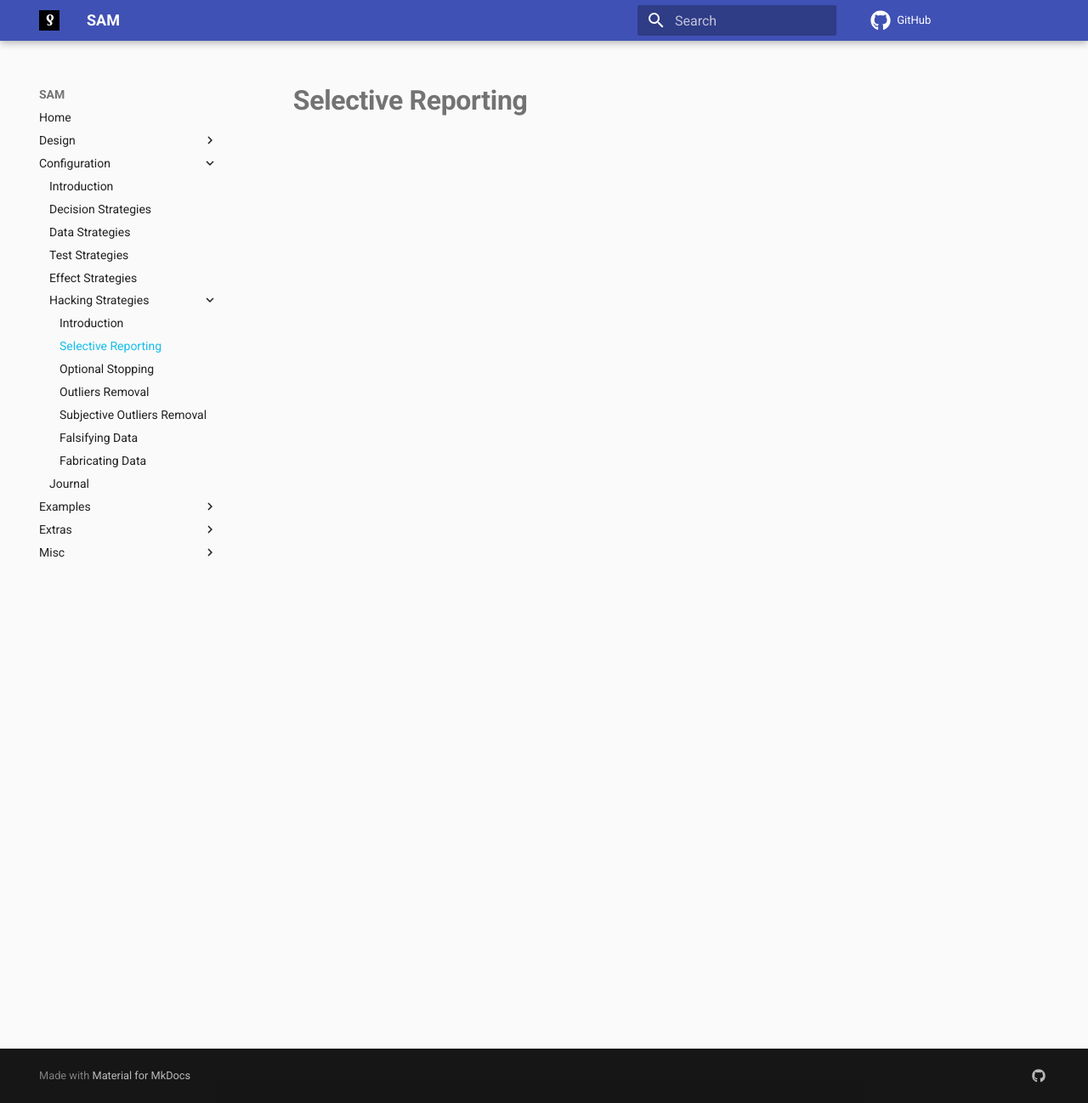
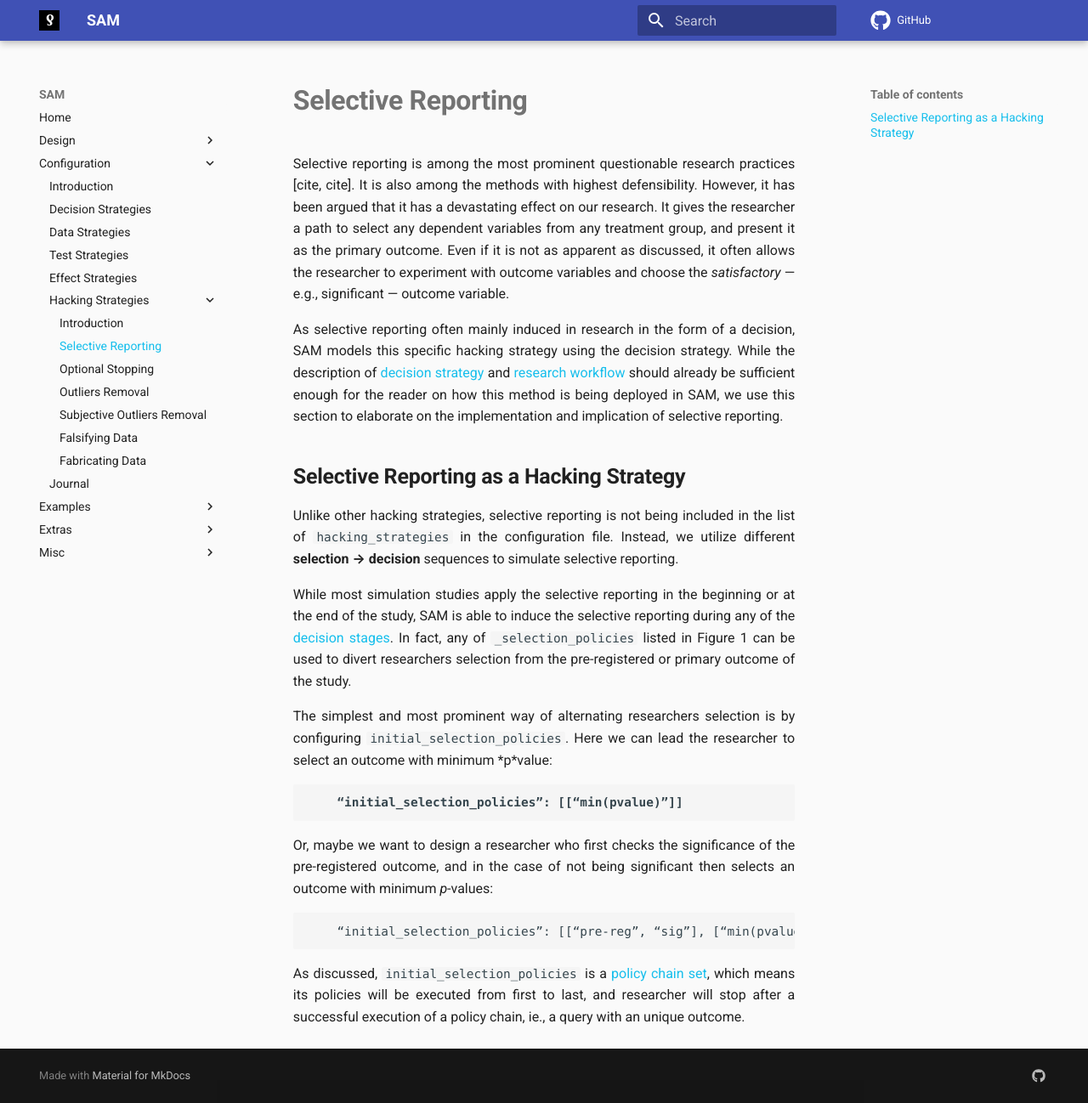
Before and after one commit to amirmasoudabdol/Bilbo, an MkDocs documentation site: the page built from docs/hacking-strategies/selective-reporting.md, in a window 1280 px wide and 1298 px high. Shown: the whole window at 85% size. Built offline with MkDocs 1.6.1 and Material for MkDocs 9.7.7, drawn with Linux system fonts in a browser that asks for light colours; some web fonts are replaced; comment, search, counter and statistics services are not loaded.

Commit message:
working on selective reporting

````diff
--- a/docs/hacking-strategies/selective-reporting.md
+++ b/docs/hacking-strategies/selective-reporting.md
@@ -1 +1,25 @@
 # Selective Reporting
+
+Selective reporting is among the most prominent questionable research practices [cite, cite]. It is also among the methods with highest defensibility. However, it has been argued that it has a devastating effect on our research. It gives the researcher a path to select any dependent variables from any treatment group, and present it as the primary outcome. Even if it is not as apparent as discussed, it often allows the researcher to experiment with outcome variables and choose the *satisfactory* — e.g., significant — outcome variable.
+
+As selective reporting often mainly induced in research in the form of a decision, SAM models this specific hacking strategy using the decision strategy. While the description of [decision strategy](decision-strategy.md) and [research workflow](research-workflow.md) should already be sufficient enough for the reader on how this method is being deployed in SAM, we use this section to elaborate on the implementation and implication of selective reporting.
+
+## Selective Reporting as a Hacking Strategy
+
+Unlike other hacking strategies, selective reporting is not being included in the list of `hacking_strategies` in the configuration file. Instead, we utilize different **selection → decision** sequences to simulate selective reporting.
+
+While most simulation studies apply the selective reporting in the beginning or at the end of the study, SAM is able to induce the selective reporting during any of the [decision stages](decision-strategy.md). In fact, any of `_selection_policies` listed in Figure 1 can be used to divert researchers selection from the pre-registered or primary outcome of the study.
+
+The simplest and most prominent way of alternating researchers selection is by configuring `initial_selection_policies`. Here we can lead the researcher to select an outcome with minimum *p*value:
+
+```
+	“initial_selection_policies”: [[“min(pvalue)”]]
+```
+
+Or, maybe we want to design a researcher who first checks the significance of the pre-registered outcome, and in the case of not being significant then selects an outcome with minimum *p*-values:
+
+```
+	“initial_selection_policies”: [[“pre-reg”, “sig”], [“min(pvalue)”]]
+```
+
+As discussed, `initial_selection_policies` is a [policy chain set](decision-strategy.md#policy-chain-set), which means its policies will be executed from first to last, and researcher will stop after a successful execution of a policy chain, ie., a query with an unique outcome.
````
